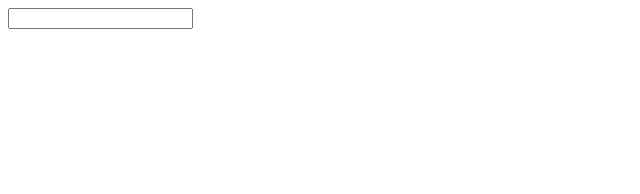
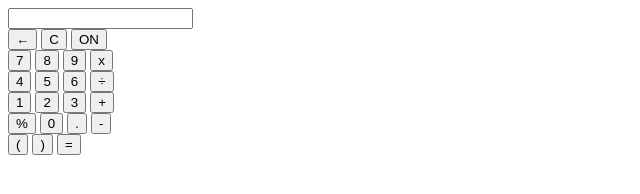
Before and after one commit to philippuu/simpleCalculator, a plain HTML site: page index.html in a window 1280 px wide. Shown: the whole page, without its empty margins (0-640 px from the left). Drawn offline with Linux system fonts and the light colour scheme.

Commit message:
i modified index and added buttons to the calculator

```diff
--- a/index.html
+++ b/index.html
@@ -3,12 +3,40 @@
 <head>
 	<title>Simple Calculator</title>
 	<link rel="stylesheet" type="text/css" href="simpCalc.css">
-	<script type="text/javascript" src="simpCalc.js"></script>
+	<script type="button/javascript" src="simpCalc.js"></script>
 </head>
 <body>
 	<div id="frame">
 		<form>
 			<input type="text" class="btn" readonly="true">
+			<br>
+			<input type="button" class="btn" value="&#8592;">
+			<input type="button" class="btn" value="C">
+			<button class="btn">ON</button>
+			<br>
+			<input type="button" class="btn" value="7">
+			<input type="button" class="btn" value="8">
+			<input type="button" class="btn" value="9">
+			<input type="button" class="btn" value="x">
+			<br>
+			<input type="button" class="btn" value="4">
+			<input type="button" class="btn" value="5">
+			<input type="button" class="btn" value="6">
+			<input type="button" class="btn" value="&divide;">
+			<br>
+			<input type="button" class="btn" value="1">
+			<input type="button" class="btn" value="2">
+			<input type="button" class="btn" value="3">
+			<input type="button" class="btn" value="+">
+			<br>
+			<input type="button" class="btn" value="%">
+			<input type="button" class="btn" value="0">
+			<input type="button" class="btn" value=".">
+			<input type="button" class="btn" value="-">
+			<br>
+			<input type="button" class="btn" value="(">
+			<input type="button" class="btn" value=")">
+			<input type="button" class="btn" value="=">
 		</form>
 
 	</div>
```
